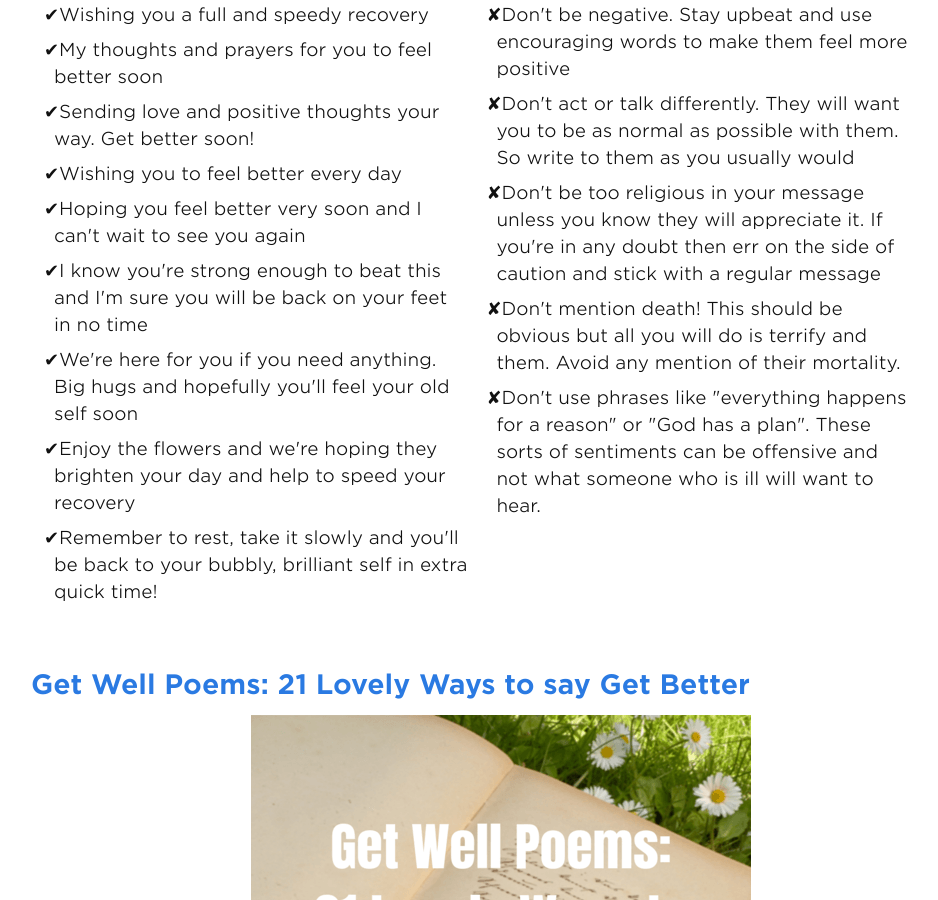
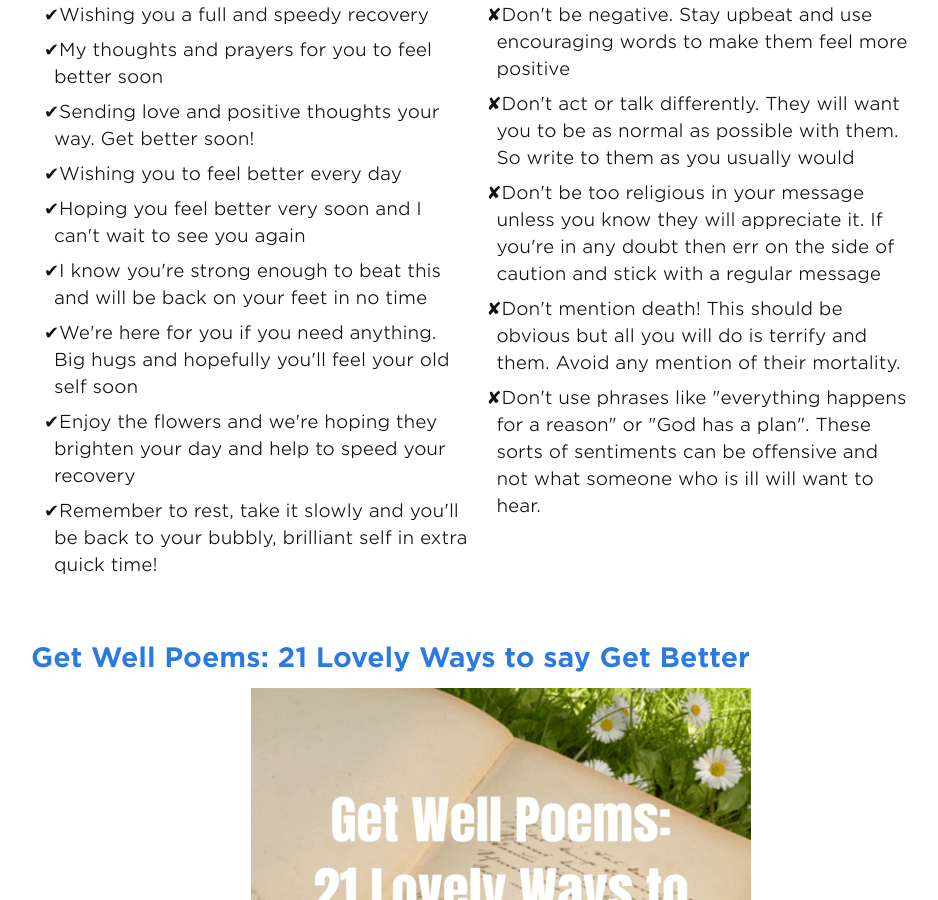
Before and after one commit to andyml123/andyml123.github.io, a Jekyll site: the page built from imagetest.md, in a window 1280 px wide and 900 px high, scrolled down 2223 px. Shown: the whole window, without its empty margins (139-1077 px from the left). Built offline with Jekyll 4.4.1, drawn with Linux system fonts in a browser that asks for light colours.

Commit message:
Update imagetest.md

```diff
--- a/imagetest.md
+++ b/imagetest.md
@@ -64,7 +64,7 @@
 <li>Sending love and positive thoughts your way. Get better soon!</li>
 <li>Wishing you to feel better every day</li>
 <li>Hoping you feel better very soon and I can't wait to see you again</li>
-<li>I know you're strong enough to beat this and I'm sure you will be back on your feet in no time</li>
+<li>I know you're strong enough to beat this and will be back on your feet in no time</li>
 <li>We're here for you if you need anything. Big hugs and hopefully you'll feel your old self soon</li>
 <li>Enjoy the flowers and we're hoping they brighten your day and help to speed your recovery</li>
 <li>Remember to rest, take it slowly and you'll be back to your bubbly, brilliant self in extra quick time!</li>
```
